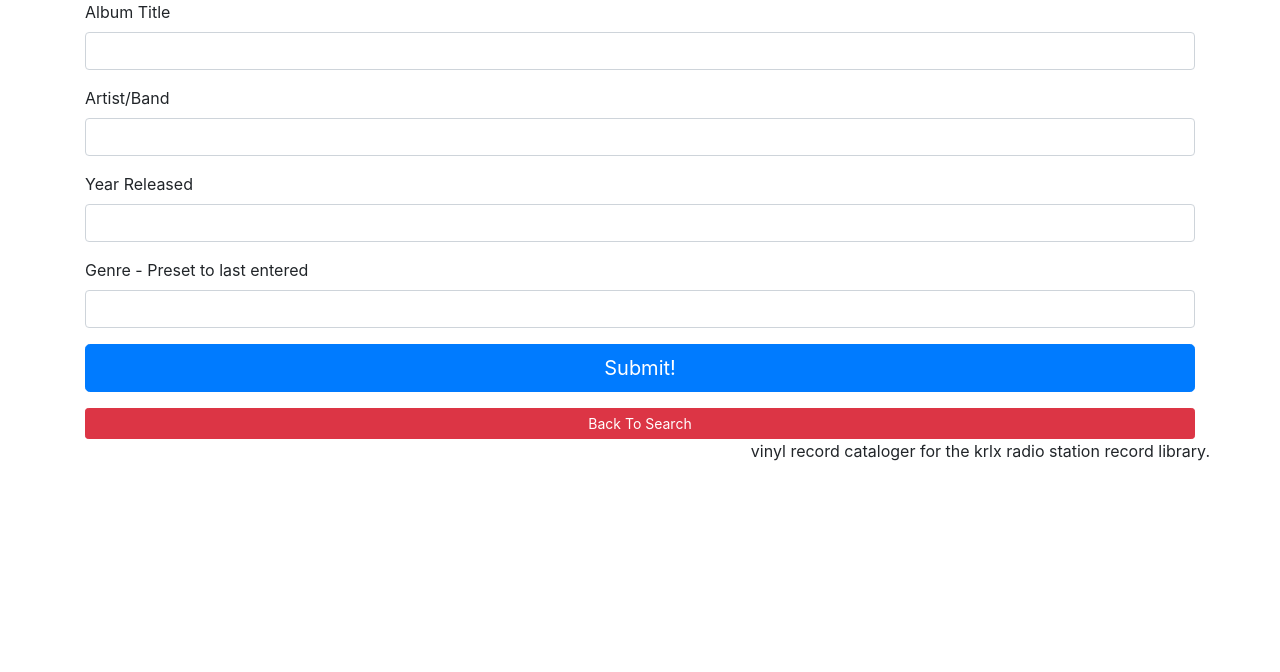
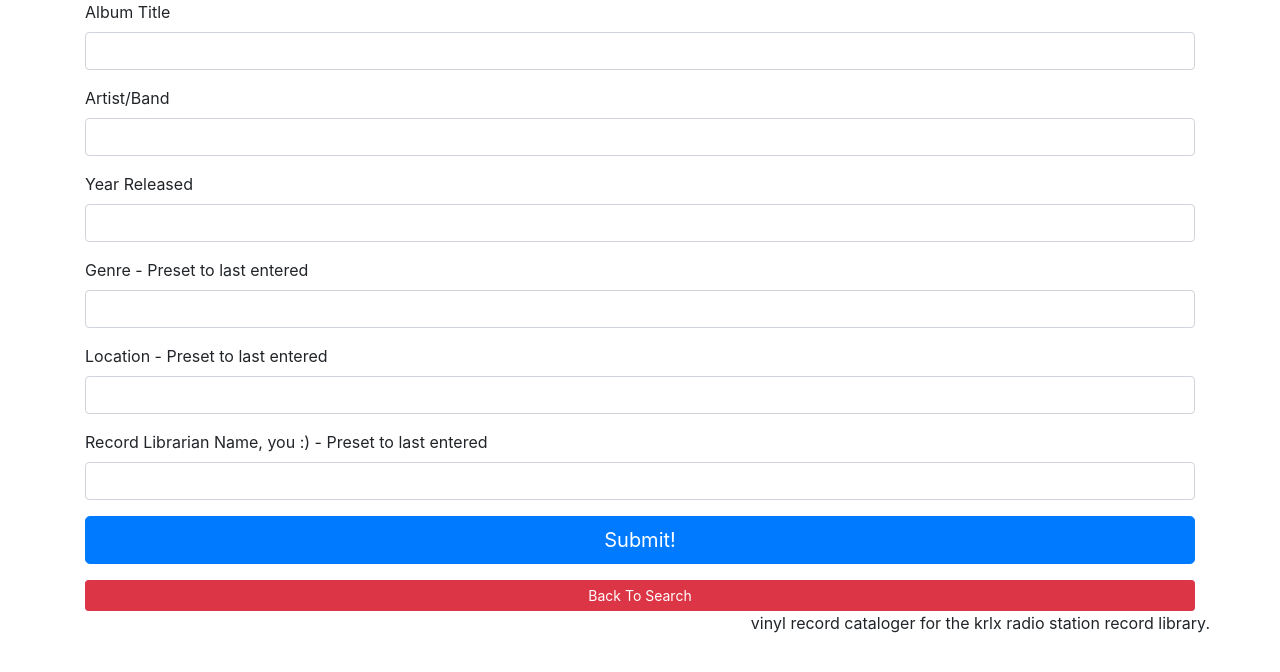
Before and after one commit to coleschiffer/rvrc, a plain HTML site: page index.html in a window 1280 px wide. Both pictures are taken after a click on the button "Manual Entry". Drawn offline with nearby package versions, Linux system fonts and the light colour scheme.

Commit message:
cha cha cha changes ba ba ba

```diff
--- a/index.html
+++ b/index.html
@@ -30,6 +30,14 @@
 			<div class="form-group">
 			  <label for="genre" class="navy_text">Genre - Preset to last entered</label>
 			   <input type="text" name="genre" id="genre" class="form-control here" >
+			</div>
+			<div class="form-group">
+				<label for="location" class="navy_text">Location - Preset to last entered</label>
+				 <input type="text" name="location" id="location" class="form-control here" >
+			</div>
+			<div class="form-group">
+				<label for="logger" class="navy_text">Record Librarian Name, you :) - Preset to last entered</label>
+				 <input type="text" name="logger" id="logger" class="form-control here" >
 			</div>
 			<div class="clear form-group">
 			    <input type="submit" value="Submit!" id="upload" class="btn btn-lg btn-block btn-primary">
--- a/script.js
+++ b/script.js
@@ -37,7 +37,10 @@ $(document).ready(function() {
 				    title: $("#title").val(),
 				    artist: $("#artist").val(),
 				    year: $("#year").val(),
-				    genre: $("#genre").val()
+				    genre: $("#genre").val(),
+            location: $("#location").val(),
+            logger: $("#logger").val()
+
 				}
 				axios({
 				    method: 'post',
```
